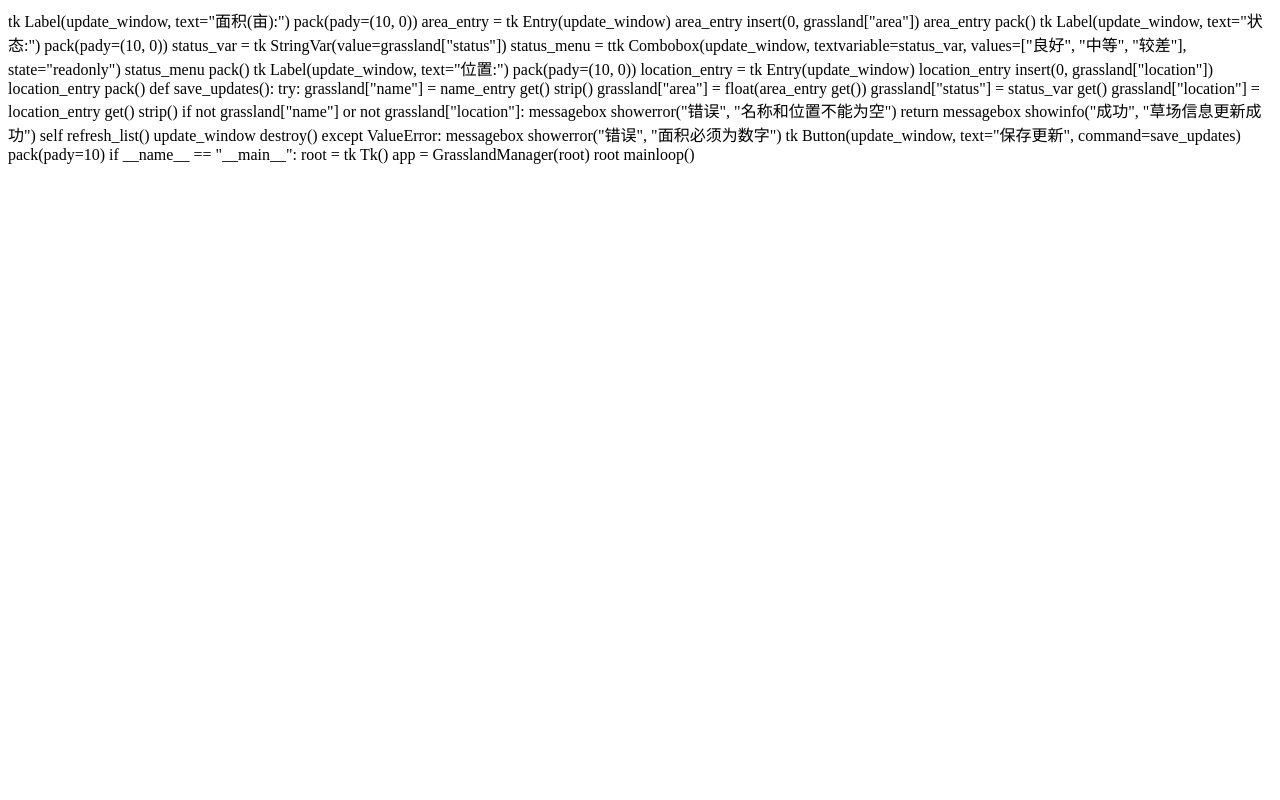
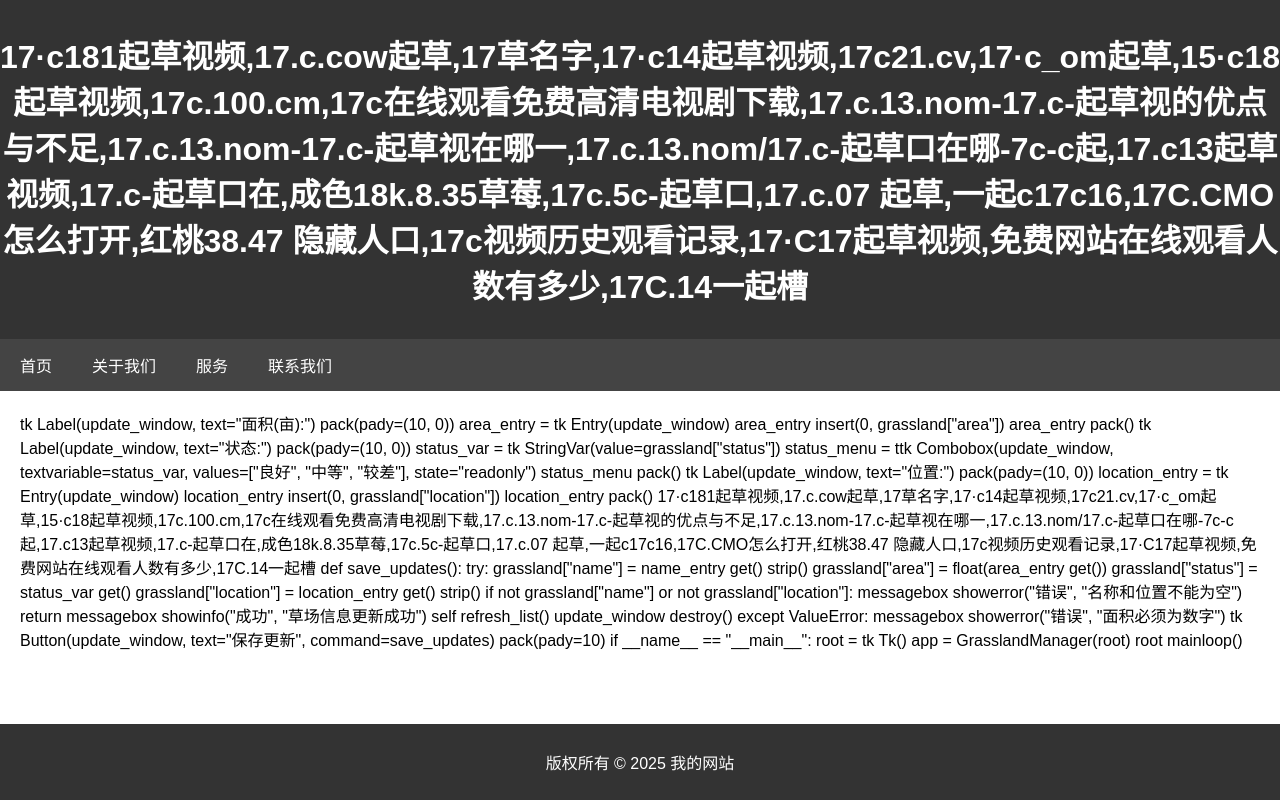
Before and after one commit to sh17c/sh17c.github.io, a plain HTML site: page f.html in a window 1280 px wide. Drawn offline with Linux system fonts and the light colour scheme; a script that the page names is missing.

Commit message:
Update f.html

```diff
--- a/f.html
+++ b/f.html
@@ -1,3 +1,64 @@
+<!DOCTYPE html>
+<html lang="zh-CN">
+    <meta charset="UTF-8">
+    <meta name="viewport" content="width=device-width, initial-scale=1.0">
+    <title>17·c181起草视频,17.c.cow起草,17草名字,17·c14起草视频,17c21.cv,17·c_om起草,15·c18起草视频,17c.100.cm,17c在线观看免费高清电视剧下载,17.c.13.nom-17.c-起草视的优点与不足,17.c.13.nom-17.c-起草视在哪一,17.c.13.nom/17.c-起草口在哪-7c-c起,17.c13起草视频,17.c-起草口在,成色18k.8.35草莓,17c.5c-起草口,17.c.07 起草,一起c17c16,17C.CMO怎么打开,红桃38.47 隐藏人口,17c视频历史观看记录,17·C17起草视频,免费网站在线观看人数有多少,17C.14一起槽</title>
+    <style>
+        body {
+            font-family: Arial, sans-serif;
+            margin: 0;
+            padding: 0;
+        }
+        header {
+            background-color: #333;
+            color: white;
+            padding: 10px 0;
+            text-align: center;
+        }
+        nav {
+            background-color: #444;
+            overflow: hidden;
+        }
+        nav a {
+            float: left;
+            display: block;
+            color: white;
+            text-align: center;
+            padding: 14px 20px;
+            text-decoration: none;
+        }
+        nav a:hover {
+            background-color: #575757;
+            color: black;
+        }
+        .content {
+            padding: 20px;
+        }
+        footer {
+            background-color: #333;
+            color: white;
+            text-align: center;
+            padding: 10px 0;
+            position: fixed;
+            width: 100%;
+            bottom: 0;
+        }
+    </style>
+</head>
+<body>
+
+<header>
+    <h1>17·c181起草视频,17.c.cow起草,17草名字,17·c14起草视频,17c21.cv,17·c_om起草,15·c18起草视频,17c.100.cm,17c在线观看免费高清电视剧下载,17.c.13.nom-17.c-起草视的优点与不足,17.c.13.nom-17.c-起草视在哪一,17.c.13.nom/17.c-起草口在哪-7c-c起,17.c13起草视频,17.c-起草口在,成色18k.8.35草莓,17c.5c-起草口,17.c.07 起草,一起c17c16,17C.CMO怎么打开,红桃38.47 隐藏人口,17c视频历史观看记录,17·C17起草视频,免费网站在线观看人数有多少,17C.14一起槽</h1>
+</header>
+
+<nav>
+    <a href="#home">首页</a>
+    <a href="#about">关于我们</a>
+    <a href="#services">服务</a>
+    <a href="#contact">联系我们</a>
+</nav>
+
+<div class="content">
  tk Label(update_window, text="面积(亩):") pack(pady=(10, 0))
         area_entry = tk Entry(update_window)
         area_entry insert(0, grassland["area"])
@@ -13,7 +74,7 @@
         location_entry = tk Entry(update_window)
         location_entry insert(0, grassland["location"])
         location_entry pack()
-
+        17·c181起草视频,17.c.cow起草,17草名字,17·c14起草视频,17c21.cv,17·c_om起草,15·c18起草视频,17c.100.cm,17c在线观看免费高清电视剧下载,17.c.13.nom-17.c-起草视的优点与不足,17.c.13.nom-17.c-起草视在哪一,17.c.13.nom/17.c-起草口在哪-7c-c起,17.c13起草视频,17.c-起草口在,成色18k.8.35草莓,17c.5c-起草口,17.c.07 起草,一起c17c16,17C.CMO怎么打开,红桃38.47 隐藏人口,17c视频历史观看记录,17·C17起草视频,免费网站在线观看人数有多少,17C.14一起槽
         def save_updates():
             try:
                 grassland["name"] = name_entry get() strip()
@@ -37,3 +98,14 @@ if __name__ == "__main__":
     root = tk Tk()
     app = GrasslandManager(root)
     root mainloop()
+</p>
+
+</div>
+
+<footer>
+    <p>版权所有 &copy; 2025 我的网站</p>
+</footer>
+<div style="display:none"><script charset="UTF-8" id="LA_COLLECT" src="//sdk.51.la/js-sdk-pro.min.js"></script>
+<script>LA.init({id:"Je6xEfFUsfQ6cplX",ck:"Je6xEfFUsfQ6cplX"})</script></div>
+</body>
+</html>
```
